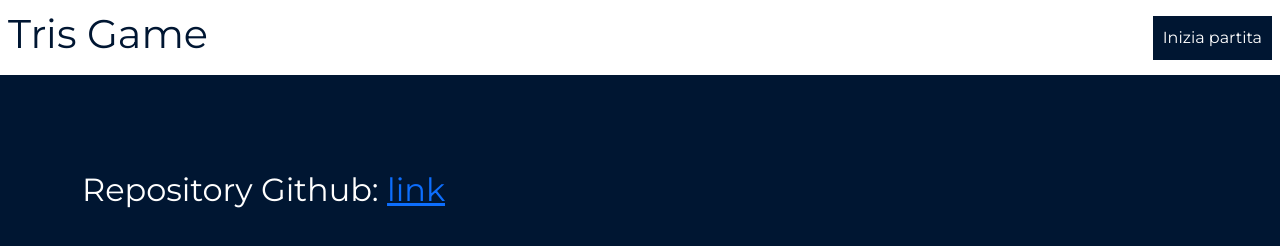
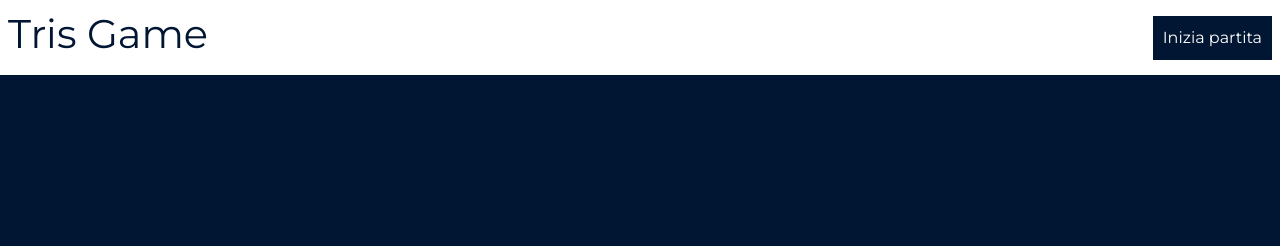
Before and after one commit to fabriziom90/tris_game, a plain HTML site: page index.html in a window 1280 px wide. Drawn offline with nearby package versions, Linux system fonts and the light colour scheme.

Commit message:
[UPD] Changed idea, removed link github

```diff
--- a/index.html
+++ b/index.html
@@ -26,11 +26,7 @@
         </header>
         <main class="my-5 py-5">
             <div class="container" id="grid">
-                <div class="row">
-                    <div class="col-12">
-                        <h2>Repository Github: <a href="https://github.com/fabriziom90/tris_game.git">link</a></h2>
-                    </div>
-                </div>
+
                 <div class="row">
                     <div class="col-12">
                         <h2 class="text text-center"></h2>
```
